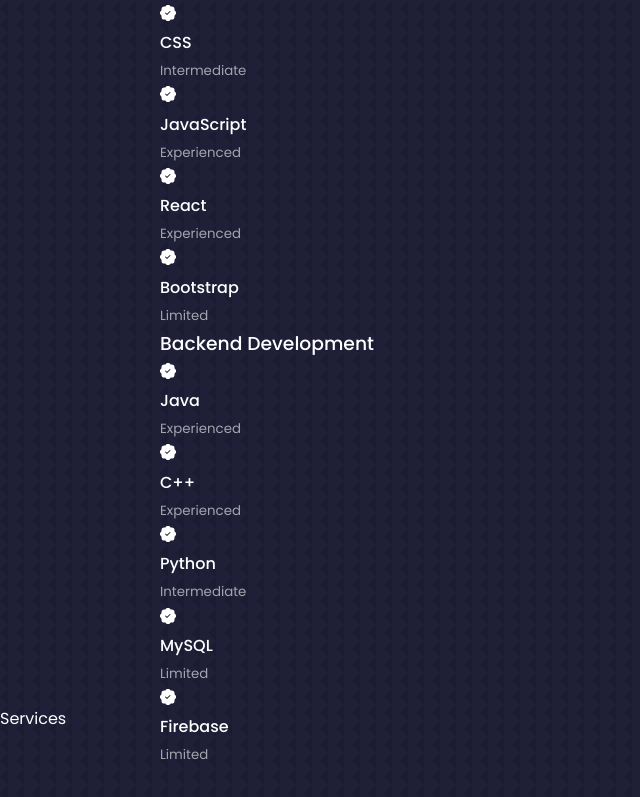
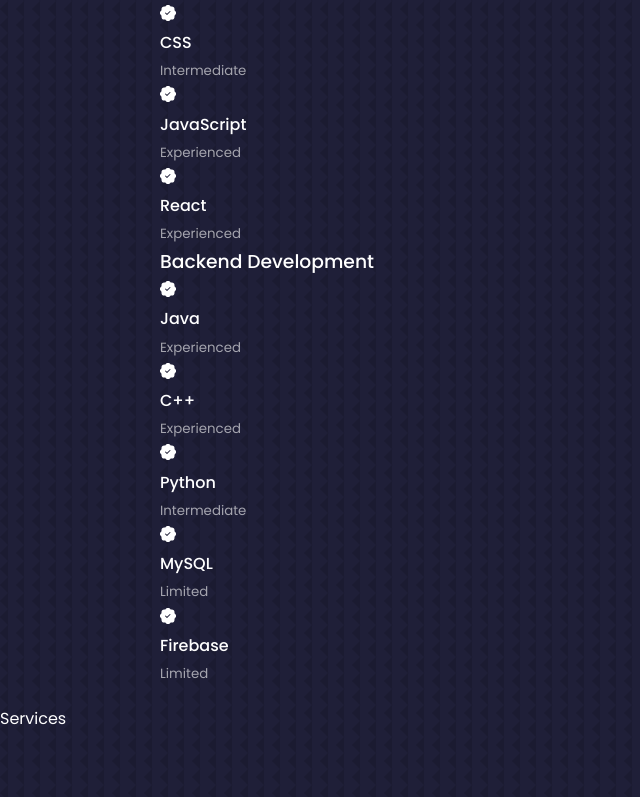
Before and after one commit to willmccarten/personalWebsite, a React (Create React App) app: page / in a window 1280 px wide. Shown: the part 2079-2876 px from the top of the page, without its empty margins (0-640 px from the left). Built offline with nearby package versions, Linux system fonts and the light colour scheme.

Commit message:
update to html layout for experience comp

```diff
--- a/src/components/experience/Experience.jsx
+++ b/src/components/experience/Experience.jsx
@@ -14,28 +14,31 @@
           <div className="experience__content">
             <article className='experience__details'>
               <BsPatchCheckFill />
+              <div>
                 <h4>HTML</h4>
                 <small className='text-light'>Experienced</small>
+              </div>
             </article>
             <article className='experience__details'>
               <BsPatchCheckFill />
+              <div>
                 <h4>CSS</h4>
                 <small className='text-light'>Intermediate</small>
+              </div>
             </article>
             <article className='experience__details'>
               <BsPatchCheckFill />
+              <div>
                 <h4>JavaScript</h4>
                 <small className='text-light'>Experienced</small>
+              </div>
             </article>
             <article className='experience__details'>
               <BsPatchCheckFill />
+              <div>
                 <h4>React</h4>
                 <small className='text-light'>Experienced</small>
-            </article>
-            <article className='experience__details'>
-              <BsPatchCheckFill />
-              <h4>Bootstrap</h4>
-              <small className='text-light'>Limited</small>
+              </div>
             </article>
           </div>
         </div>
@@ -45,28 +48,38 @@
             <div className="experience__content">
               <article className='experience__details'>
                 <BsPatchCheckFill />
+                <div>
                   <h4>Java</h4>
                   <small className='text-light'>Experienced</small>
+                </div>
               </article>
               <article className='experience__details'>
                 <BsPatchCheckFill />
+                <div>
                   <h4>C++</h4>
                   <small className='text-light'>Experienced</small>
+                </div>
               </article>
               <article className='experience__details'>
                 <BsPatchCheckFill />
+                <div>
                   <h4>Python</h4>
                   <small className='text-light'>Intermediate</small>
+                </div>
               </article>
               <article className='experience__details'>
                 <BsPatchCheckFill />
+                <div>
                   <h4>MySQL</h4>
                   <small className='text-light'>Limited</small>
+                </div>
               </article>
               <article className='experience__details'>
                 <BsPatchCheckFill />
+                <div>
                   <h4>Firebase</h4>
                   <small className='text-light'>Limited</small>
+                </div>
               </article>
             </div>
         </div>
```
Lines whose indentation alone changed are shown as unchanged.
